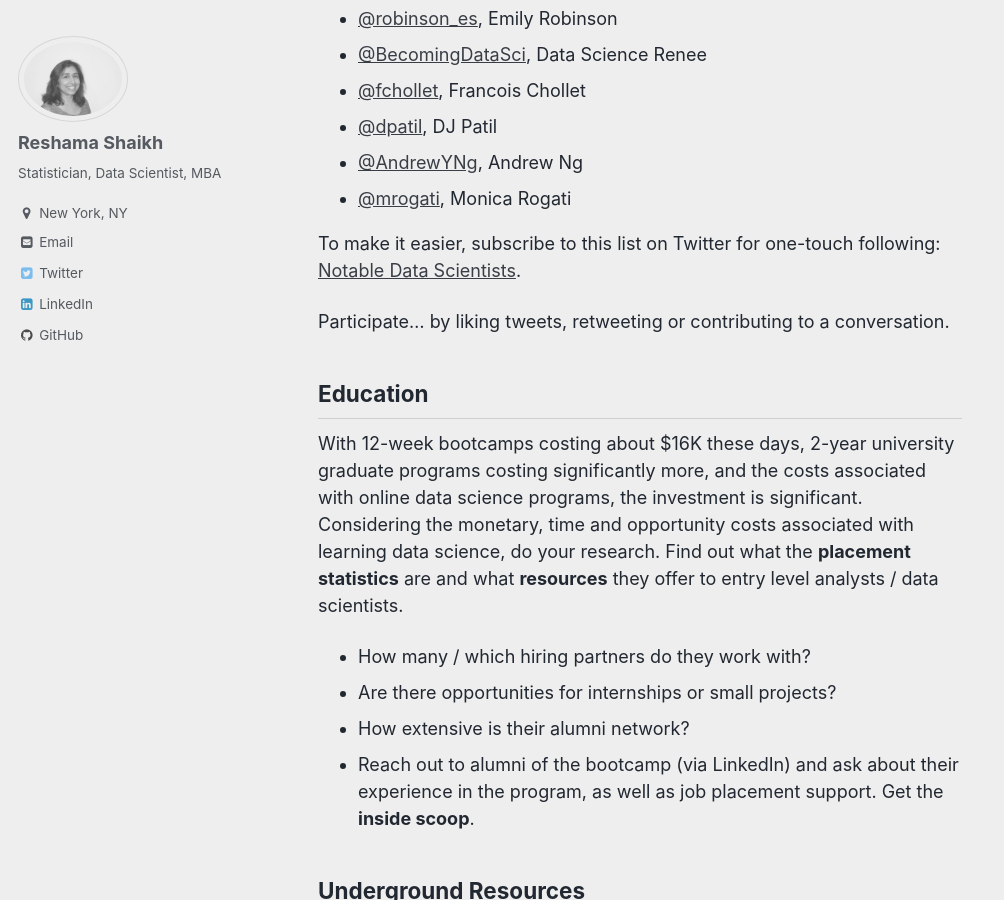
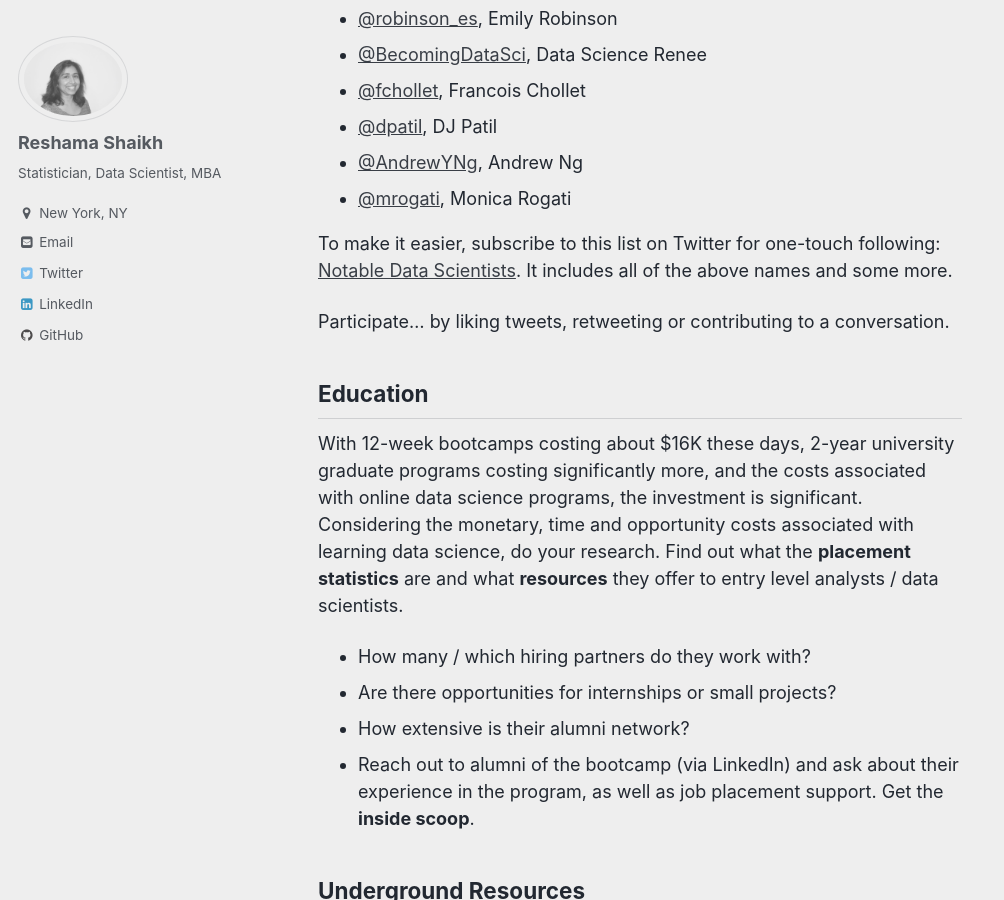
Before and after one commit to reshamas/reshamas.github.io, a Jekyll site: the page built from _posts/2018-02-26-first-data-science-job.md, in a window 1280 px wide and 900 px high, scrolled down 3881 px. Shown: the whole window, without its empty margins (0-1004 px from the left). Built offline with Jekyll 4.4.1, drawn with Linux system fonts in a browser that asks for light colours.

Commit message:
Update 2018-02-26-first-data-science-job.md

```diff
--- a/_posts/2018-02-26-first-data-science-job.md
+++ b/_posts/2018-02-26-first-data-science-job.md
@@ -84,7 +84,7 @@
 - [@AndrewYNg](https://twitter.com/AndrewYNg), Andrew Ng
 - [@mrogati](https://twitter.com/mrogati), Monica Rogati
 
-To make it easier, subscribe to this list on Twitter for one-touch following:  [Notable Data Scientists](https://twitter.com/reshamas/lists/notable-data-scientists/members).
+To make it easier, subscribe to this list on Twitter for one-touch following:  [Notable Data Scientists](https://twitter.com/reshamas/lists/notable-data-scientists/members).  It includes all of the above names and some more.
 
 Participate... by liking tweets, retweeting or contributing to a conversation.
 
```
